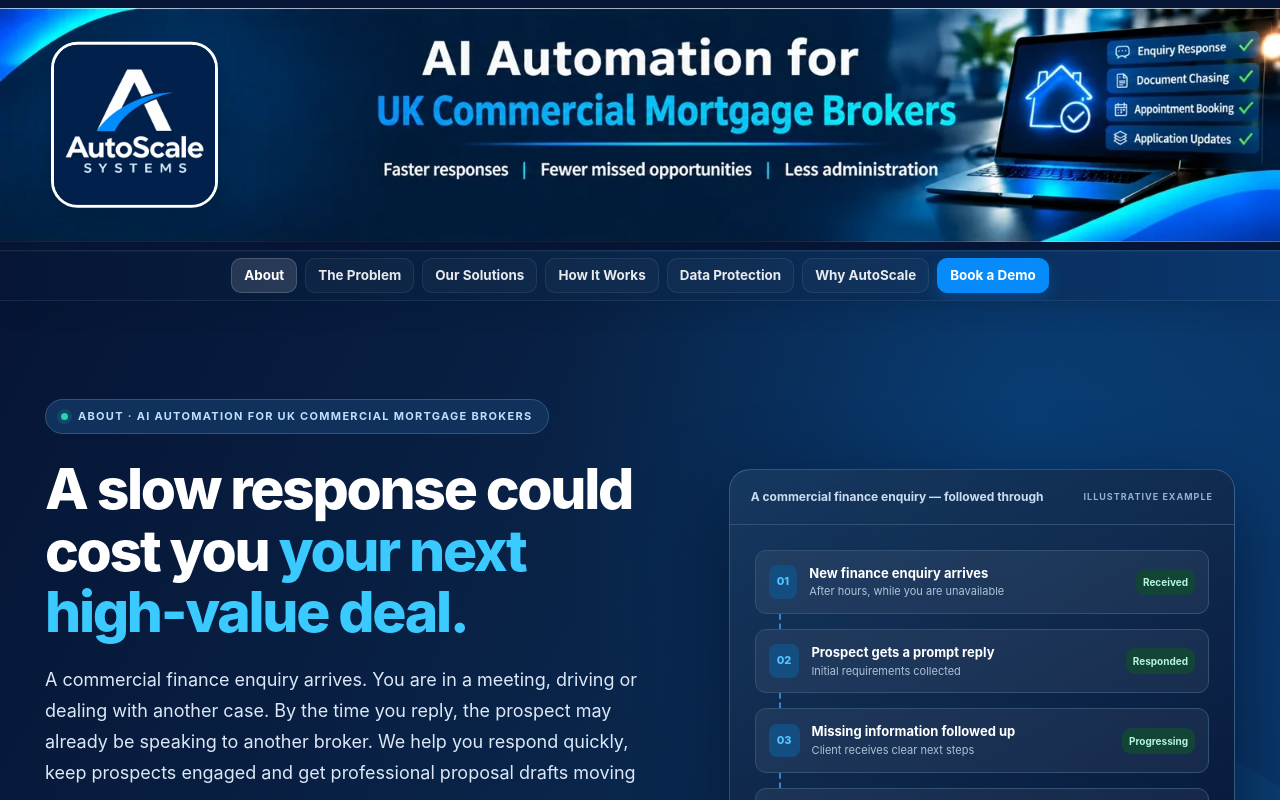
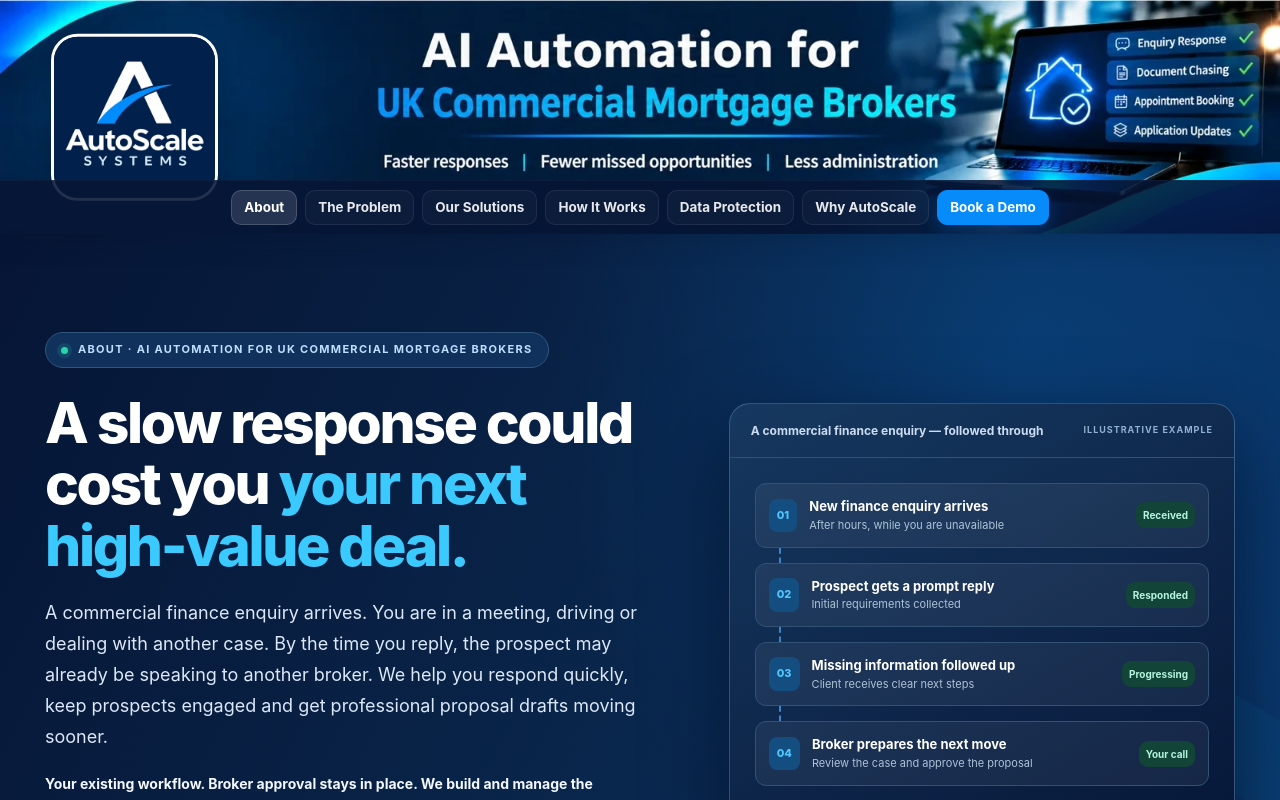
Before and after one commit to 29covv/autoscale-site, a React (Vite) app: page / in a window 1280 px wide. Shown: the top 800 px of the page. Built offline with nearby package versions, Linux system fonts and the light colour scheme.

Commit message:
Update App.css

```diff
--- a/src/App.css
+++ b/src/App.css
@@ -106,12 +106,29 @@ section[id], .about-group[id] {
   scroll-margin-top: calc(var(--sticky-header-height, 245px) + 8px) !important;
 }
 
-/* AutoScale - compact desktop banner */
+
+/* Navigation overlay at bottom of banner */
 @media (min-width: 851px) {
-  .banner-sticky-header .approved-brand-banner > img:first-child {
-    width: 100% !important;
-    height: 250px !important;
-    object-fit: contain !important;
-    object-position: center !important;
+  .banner-sticky-header {
+    position: sticky !important;
+    top: 0 !important;
+  }
+
+  .banner-sticky-header .header-nav-shell {
+    position: absolute !important;
+    bottom: 0 !important;
+    left: 0 !important;
+    right: 0 !important;
+    z-index: 5 !important;
+    background: rgba(6, 21, 53, 0.88) !important;
+    border: 0 !important;
+  }
+
+  .banner-sticky-header .approved-brand-banner {
+    position: relative !important;
+  }
+
+  .banner-sticky-header .nav-links {
+    min-height: 54px !important;
   }
 }
```
